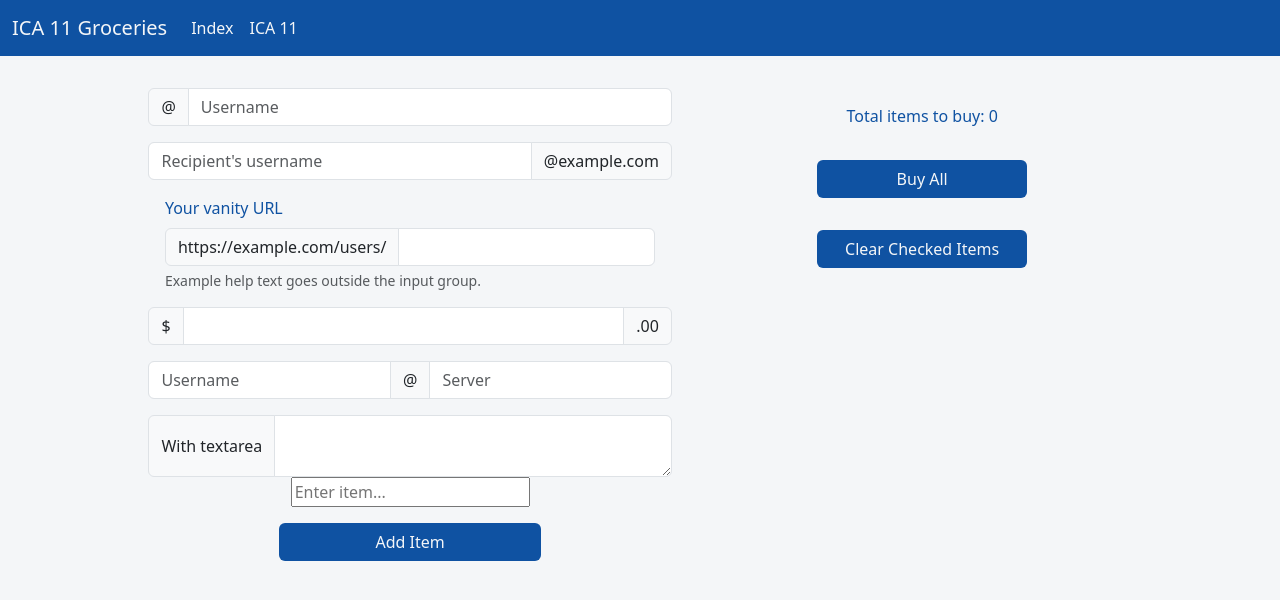
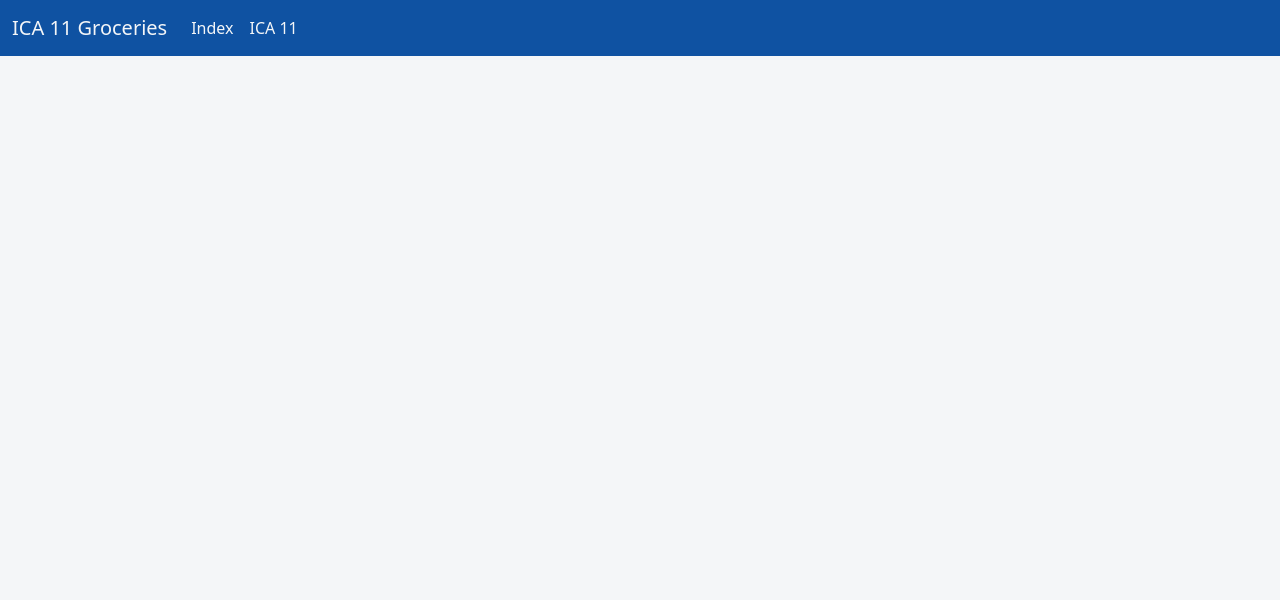
Before and after one commit to Jimmer12/ica11-groceries, a plain HTML site: page ica11.html in a window 1280 px wide. Drawn offline with nearby package versions, Linux system fonts and the light colour scheme.

Commit message:
ICA 11 setup and solution

```diff
--- a/ica11.html
+++ b/ica11.html
@@ -39,51 +39,13 @@
 
   <main>
     <section id="item-add-container">
-      <div class="input-group mb-3">
-        <span class="input-group-text" id="basic-addon1">@</span>
-        <input type="text" class="form-control" placeholder="Username" aria-label="Username" aria-describedby="basic-addon1">
-      </div>
-
-      <div class="input-group mb-3">
-        <input type="text" class="form-control" placeholder="Recipient's username" aria-label="Recipient's username"
-          aria-describedby="basic-addon2">
-        <span class="input-group-text" id="basic-addon2">@example.com</span>
-      </div>
-
-      <div class="mb-3">
-        <label for="basic-url" class="form-label">Your vanity URL</label>
-        <div class="input-group">
-          <span class="input-group-text" id="basic-addon3">https://example.com/users/</span>
-          <input type="text" class="form-control" id="basic-url" aria-describedby="basic-addon3 basic-addon4">
-        </div>
-        <div class="form-text" id="basic-addon4">Example help text goes outside the input group.</div>
-      </div>
-
-      <div class="input-group mb-3">
-        <span class="input-group-text">$</span>
-        <input type="text" class="form-control" aria-label="Amount (to the nearest dollar)">
-        <span class="input-group-text">.00</span>
-      </div>
-
-      <div class="input-group mb-3">
-        <input type="text" class="form-control" placeholder="Username" aria-label="Username">
-        <span class="input-group-text">@</span>
-        <input type="text" class="form-control" placeholder="Server" aria-label="Server">
-      </div>
-
-      <div class="input-group">
-        <span class="input-group-text">With textarea</span>
-        <textarea class="form-control" aria-label="With textarea"></textarea>
-      </div>
-      <input type="text" id="itemInput" placeholder="Enter item...">
-      <button type="button" onclick="addItem()" class="btn btn-30">Add Item</button>
+      <!-- Grocery list item inputs go here -->
     </section>
 
     <section id="list-container">
+      <!-- UL for your grocery list -->
       <ul id="grocery-list"></ul>
-      <p>Total items to buy: <span id="total-count">0</span></p>
-      <button type="button" onclick="buyAll()" class="btn btn-30">Buy All</button>
-      <button type="button" onclick="clearCheckedItems()" class="btn btn-30">Clear Checked Items</button>
+      <!-- Quantity output, buy all and clear all bought buttons, and total price text go here -->
     </section>
   </main>
 
--- a/js/ica11.js
+++ b/js/ica11.js
@@ -1,51 +1,5 @@
 // JavaScript code goes here
 let groceryItems = [];
-
-function renderList() {
-	const listElement = document.getElementById("grocery-list");
-	listElement.innerHTML = "";
-
-	for (const item of groceryItems) {
-		const listItem = document.createElement("li");
-		const checkbox = document.createElement("input");
-		checkbox.type = "checkbox";
-		checkbox.checked = item.checked;
-		checkbox.addEventListener("change", () => {
-			item.checked = checkbox.checked;
-			renderList();
-		});
-
-		listItem.appendChild(checkbox);
-		listItem.appendChild(document.createTextNode(item.name));
-		listElement.appendChild(listItem);
-	}
-
-	document.getElementById("total-count").textContent = groceryItems.filter(
-		(item) => !item.checked
-	).length;
-}
-
-function addItem() {
-	const itemName = document.getElementById("itemInput").value.trim();
-	if (itemName) {
-		groceryItems.push({ name: itemName, checked: false });
-		document.getElementById("itemInput").value = "";
-		renderList();
-	}
-}
-
-function buyAll() {
-	for (const item of groceryItems) {
-		item.checked = true;
-	}
-	renderList();
-}
-
-function clearCheckedItems() {
-	groceryItems = groceryItems.filter((item) => !item.checked);
-	renderList();
-}
-
 
 /* Problem 5
 document.getElementById("totalCount").textContent = groceryItems.filter(
```
Also changed, not shown: 1 other file.
